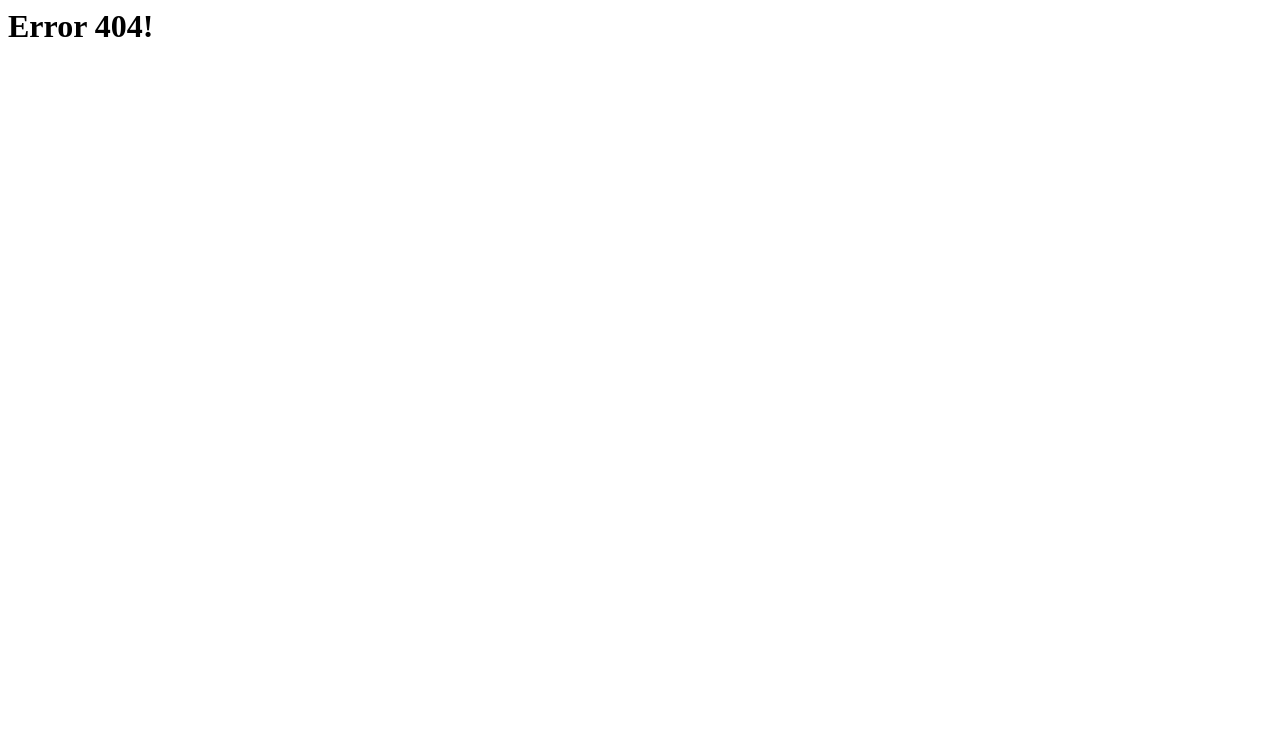
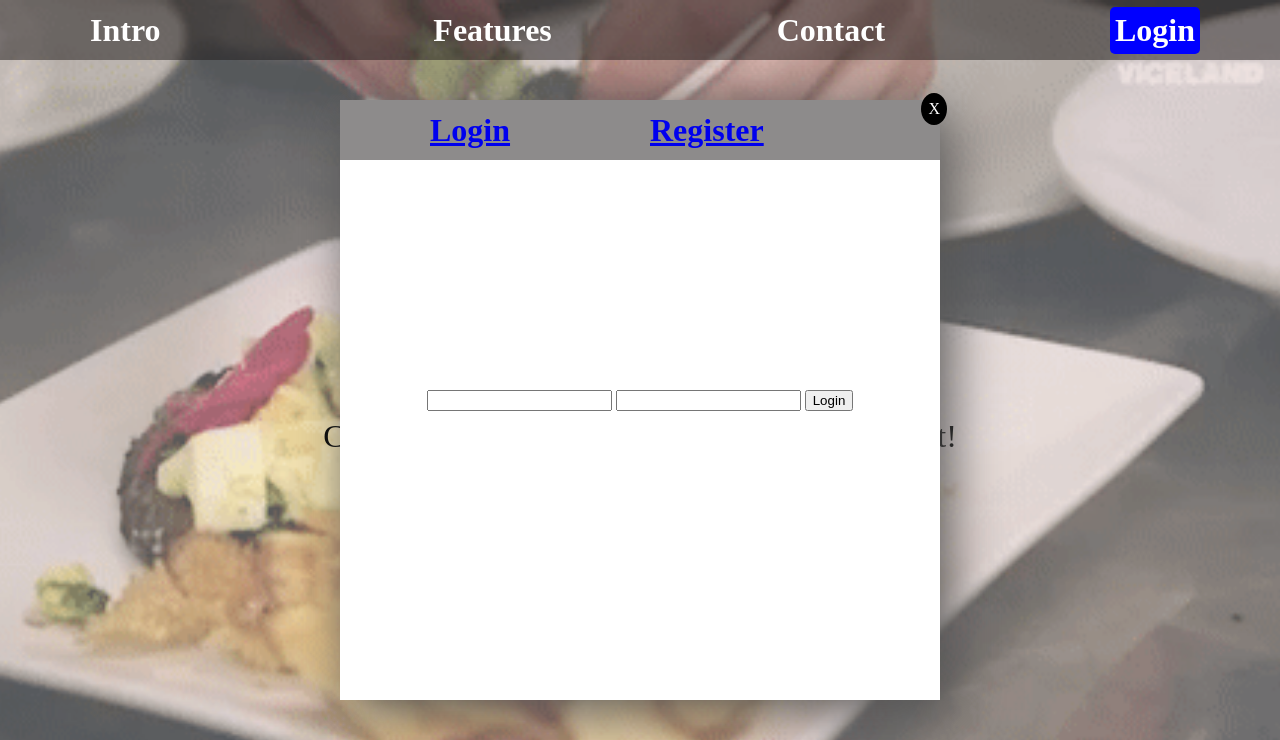
Before and after one commit to deepak11cs/cook-book, a Flask app: page /login in a window 1280 px wide. Before the commit the part shown is almost empty. Shown: the top 740 px of the page. Before the commit the page ends 37 px from the top, so only its background shows below. Run offline with Flask 2, Linux system fonts and the light colour scheme.

Commit message:
minor chages in forms

```diff
--- a/app.py
+++ b/app.py
@@ -27,7 +27,17 @@ def index():
 @app.route('/register')
 def register():
     form = RegistrationForm()
-    return render_template('register.html',title="Register", form=form,message="displayForm")
+    return render_template('register.html',title="Register", form=form,message="Register")
+
+@app.route('/login',methods=["GET","POST"])
+def login():
+    form = LoginForm()
+    return render_template('login.html',title="login", form=form,message='Login')
+
+
+@app.route('/explore')
+def explore():
+    return render_template('explore.html')
 
 @app.errorhandler(404)
 def notFound(e):
--- a/templates/index.html
+++ b/templates/index.html
@@ -44,6 +44,14 @@
             let form = "{{message}}";
             if(form){
                 display();
+                if(form == "Login"){
+                    document.getElementById("login-link").style.pointerEvents = "none";
+                    document.getElementById("login-link").style.cursor = "default"
+                }
+                else{
+                    document.getElementById("register-link").style.pointerEvents = "none";
+                    document.getElementById("register-link").style.cursor = "default"
+                }
             }
             function display(){
                 document.getElementById("form").style.visibility = "visible";
--- /dev/null
+++ b/templates/login.html
@@ -0,0 +1,9 @@
+{% extends "registration.html" %}
+{% block formcontent %}
+    <form method="POST" action="">
+        {{ form.hidden_tag() }}
+        {{ form.email(class="input")}}
+        {{ form.password(class="input")}}
+        {{ form.submit(class="input")}}
+    </form>
+{% endblock formcontent %}
--- a/templates/register.html
+++ b/templates/register.html
@@ -9,6 +9,6 @@
 
     {{ form.email(class="input")}}
     {{ form.password(class="input")}}
-
+    {{ form.submit(class="input")}}
 </form>
 {%endblock formcontent%}
--- a/templates/registration.html
+++ b/templates/registration.html
@@ -1,13 +1,14 @@
 {% extends "index.html" %}
 {% block content %}
 
-    <nav class="navbar">
+    <nav class="navbar" id="registration-nav">
         <ul class="navlinks">
-            <li class="navlink"><a href="/login">Login</a></li>
-            <li class="navlink"><a href="/register">Register</a></li>
+            <li class="navlink" id="login-link"><a href="/login">Login</a></li>
+            <li class="navlink" id="register-link"><a href="/register">Register</a></li>
         </ul>
     </nav>
     {%block formcontent%}
+
     {%endblock formcontent%}
 
 
```
